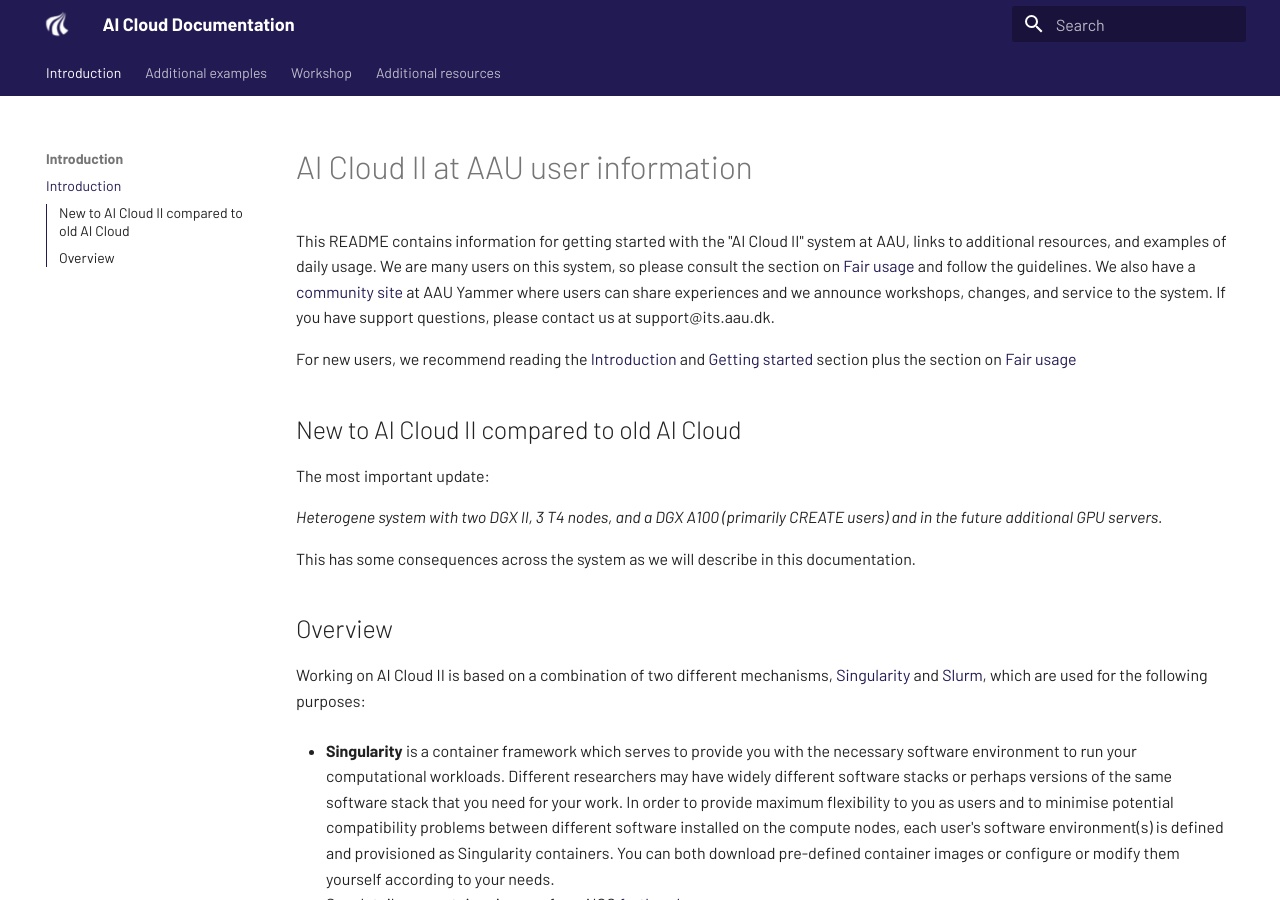
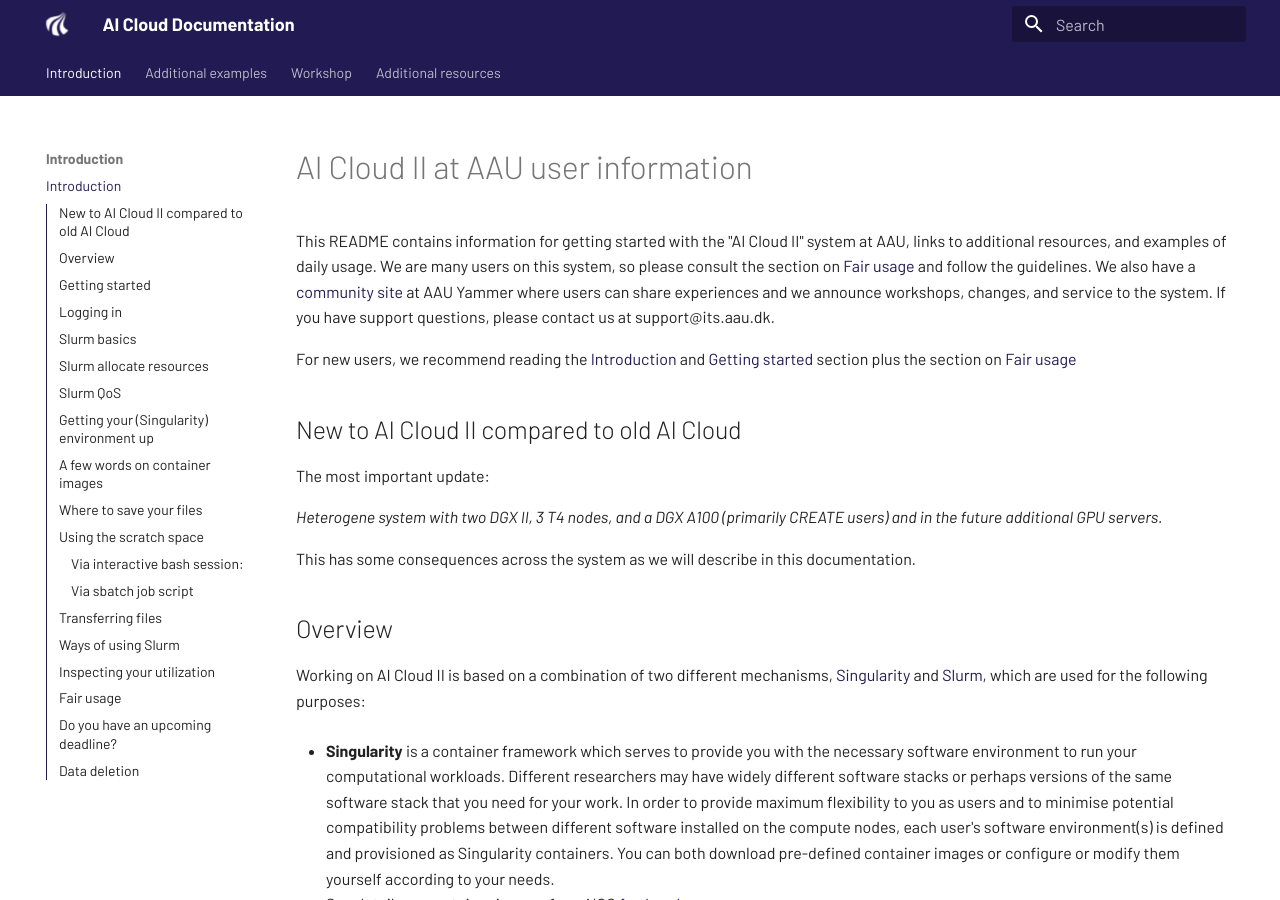
Before and after one commit to aau-claaudia/aicloud-docs, an MkDocs documentation site: the page built from docs/introduction.md, in a window 1280 px wide and 900 px high. Built offline with MkDocs 1.6.1 and Material for MkDocs 9.7.7, drawn with Linux system fonts in a browser that asks for light colours.

Commit message:
why does toc not work for main IV

```diff
--- a/docs/introduction.md
+++ b/docs/introduction.md
@@ -35,7 +35,7 @@
 
 CephFS is a shared filesystem that allow access to data in the home directory all both front-end and compute nodes. All users can allocate jobs on all nodes, but certain users from CREATE have priority on the DGX A100 node nv-ai-04.srv.aau.dk.
 
-# Getting started
+## Getting started
 
 An alternative [workshop version](./workshop/SlurmAndSingularityTraining.pdf) intro to the system is also available.
 
```
